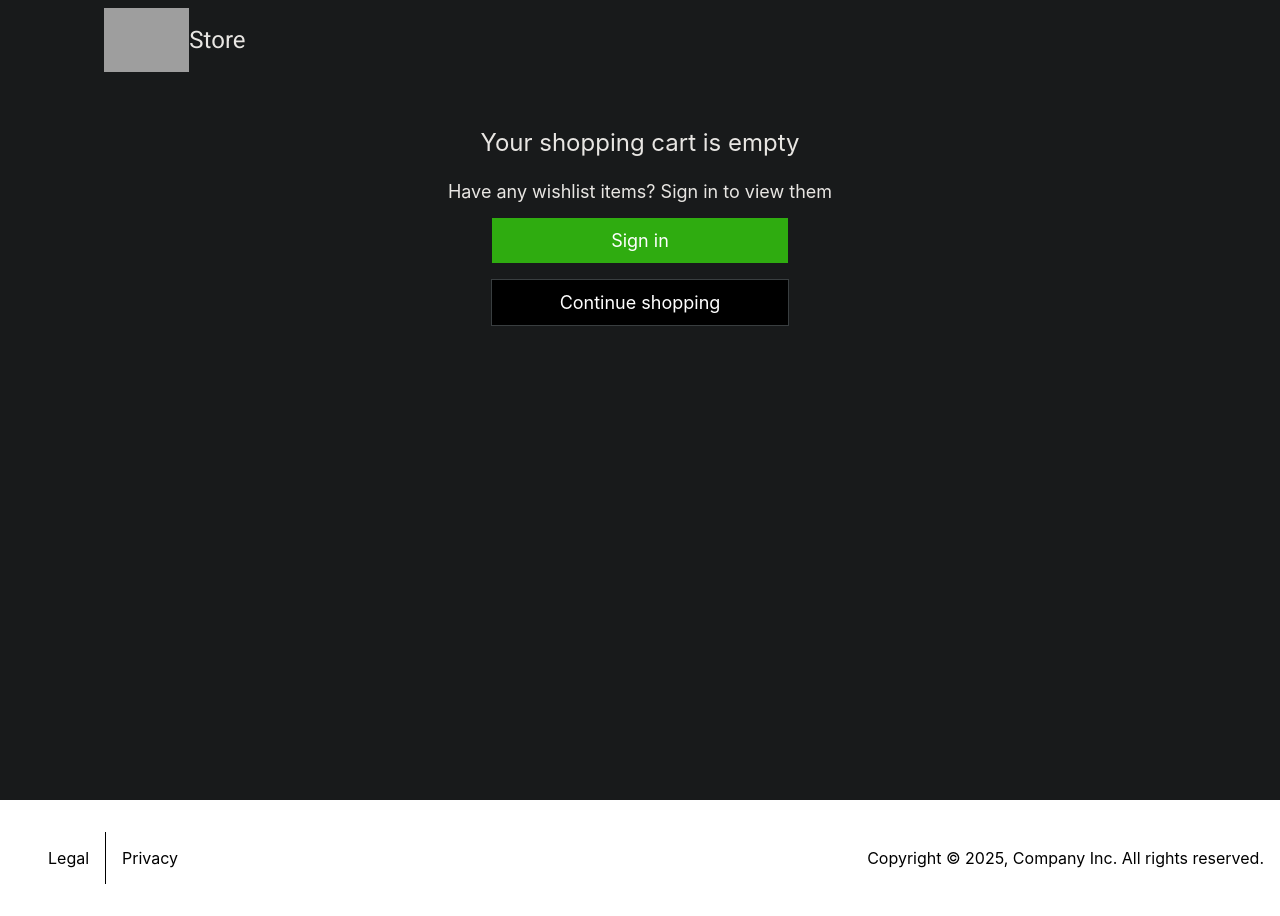
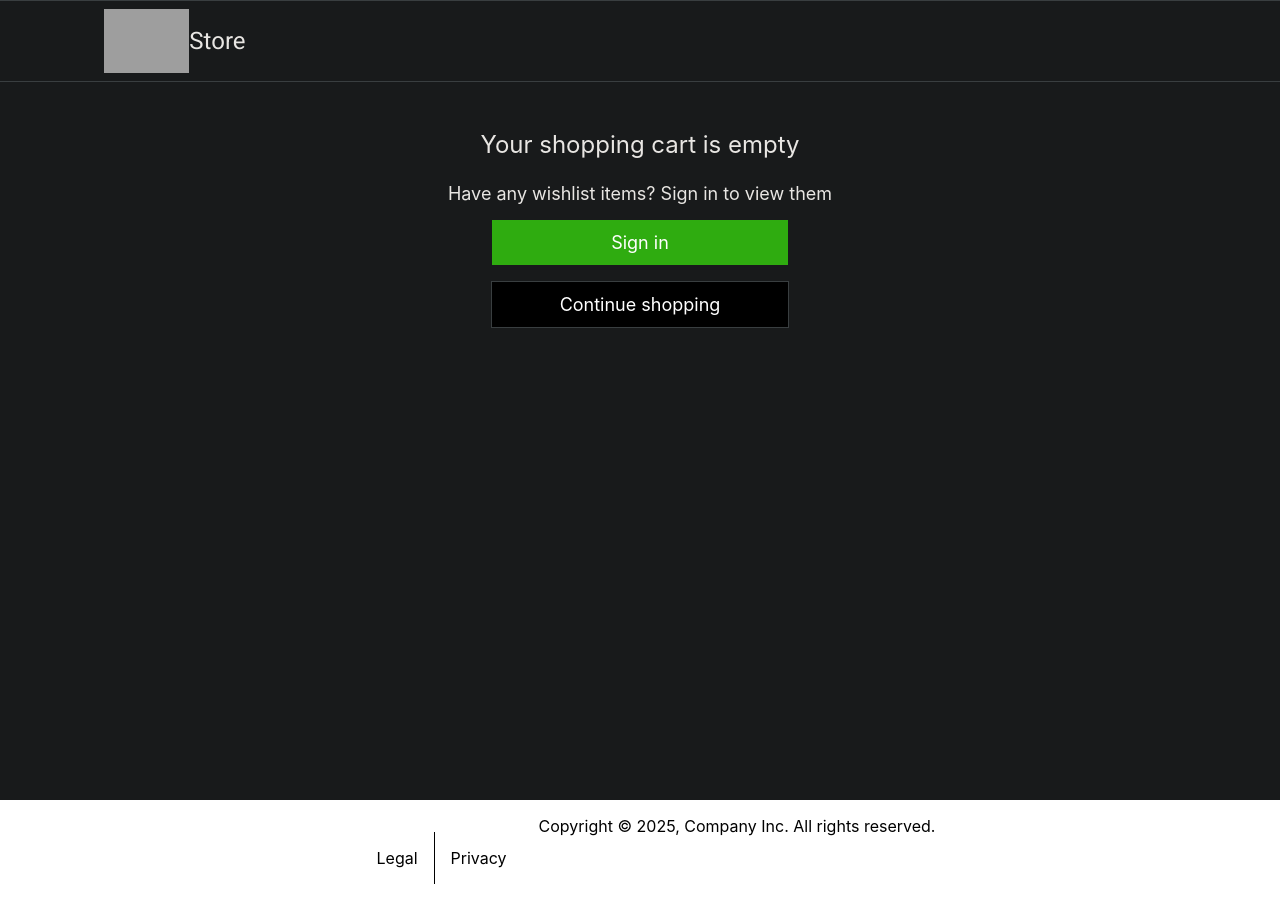
Before and after one commit to TroyWarez/basic-site, a React (Vite) app: page /checkout/cart in a window 1280 px wide. Built offline with nearby package versions, Linux system fonts and the light colour scheme; grey boxes are pictures that could not be loaded.

Commit message:
fixed css

```diff
--- a/src/pages/CartPage/CartPage.module.css
+++ b/src/pages/CartPage/CartPage.module.css
@@ -1,3 +1,9 @@
+.navbar {
+    border: 1px solid var(--main-bg-accentColor);
+    width: 100%;
+    display: flex;
+    justify-content: center;
+}
 .span {
     font-size: large;
     margin-top: 1.5rem
@@ -33,8 +39,8 @@
     background-color: white;
     text-decoration: none;
     display: flex;
-    align-items: center;
-    justify-content: space-between;
+    flex-direction: row;
+    justify-content: center;
     padding-right: 1rem!important;
     padding-top: 1rem!important;
     padding-bottom: 1rem!important;
--- a/src/pages/CartPage/CartPage.tsx
+++ b/src/pages/CartPage/CartPage.tsx
@@ -7,7 +7,9 @@ const CartPage = () => {
     <title>Shopping Cart</title>
     <PageContainer>
     <div className={classes.container}>
+    <div className={classes.navbar}>
     <NavigationBar cartItemAmount={0}/>
+    </div>
       <span className={`${classes.spanLarge} ${classes.span}`}>Your shopping cart is empty</span>
       <span className={classes.span}>Have any wishlist items? Sign in to view them</span>
       <a className={classes.button } href="/customer/account/login/">Sign in</a>
```
